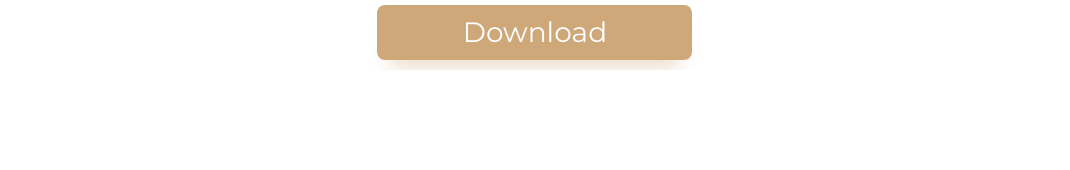
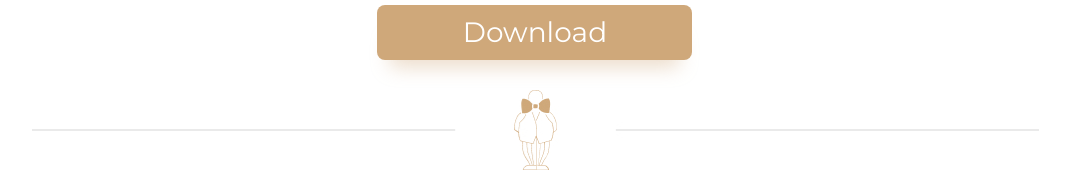
Before and after one commit to Ronwell-Digital/mr-c-residences, a React (Create React App) app: page / in a window 1280 px wide. Shown: the part 999-1169 px from the top of the page, without its empty margins (105-1175 px from the left). Before the commit the page ends 1069 px from the top, so only its background shows below. Built offline with nearby package versions, Linux system fonts and the light colour scheme.

Commit message:
bottom container is added

```diff
--- a/src/Components/Payment Terms/PaymentTerms.js
+++ b/src/Components/Payment Terms/PaymentTerms.js
@@ -1,5 +1,6 @@
 import React from 'react';
 import './PaymentTerms.scss';
+import bottomContainer from '../../assets/images/Group 8.jpg';
 
 const PaymentTerms = () => {
     return (
@@ -105,6 +106,9 @@ const PaymentTerms = () => {
             <div className="download-brochure"><p>You can download here <br/>availability & pricing brochure</p>
                 <button>Download</button>
             </div>
+            <div className="bottom-container">
+                <img src={bottomContainer}></img>
+            </div>
         </div>
     );
 };
--- a/src/Components/Payment Terms/PaymentTerms.scss
+++ b/src/Components/Payment Terms/PaymentTerms.scss
@@ -171,6 +171,11 @@
     margin-top: 30px;
     background: black;
   }
+  .bottom-container img {
+    width: 1007px;
+    height: 80px;
+    margin-top: 20px;
+  }
 
   /*===== // Vertical Timeline =====*/
 
```
Also changed, not shown: src/assets/images/Group 8.jpg (added).
